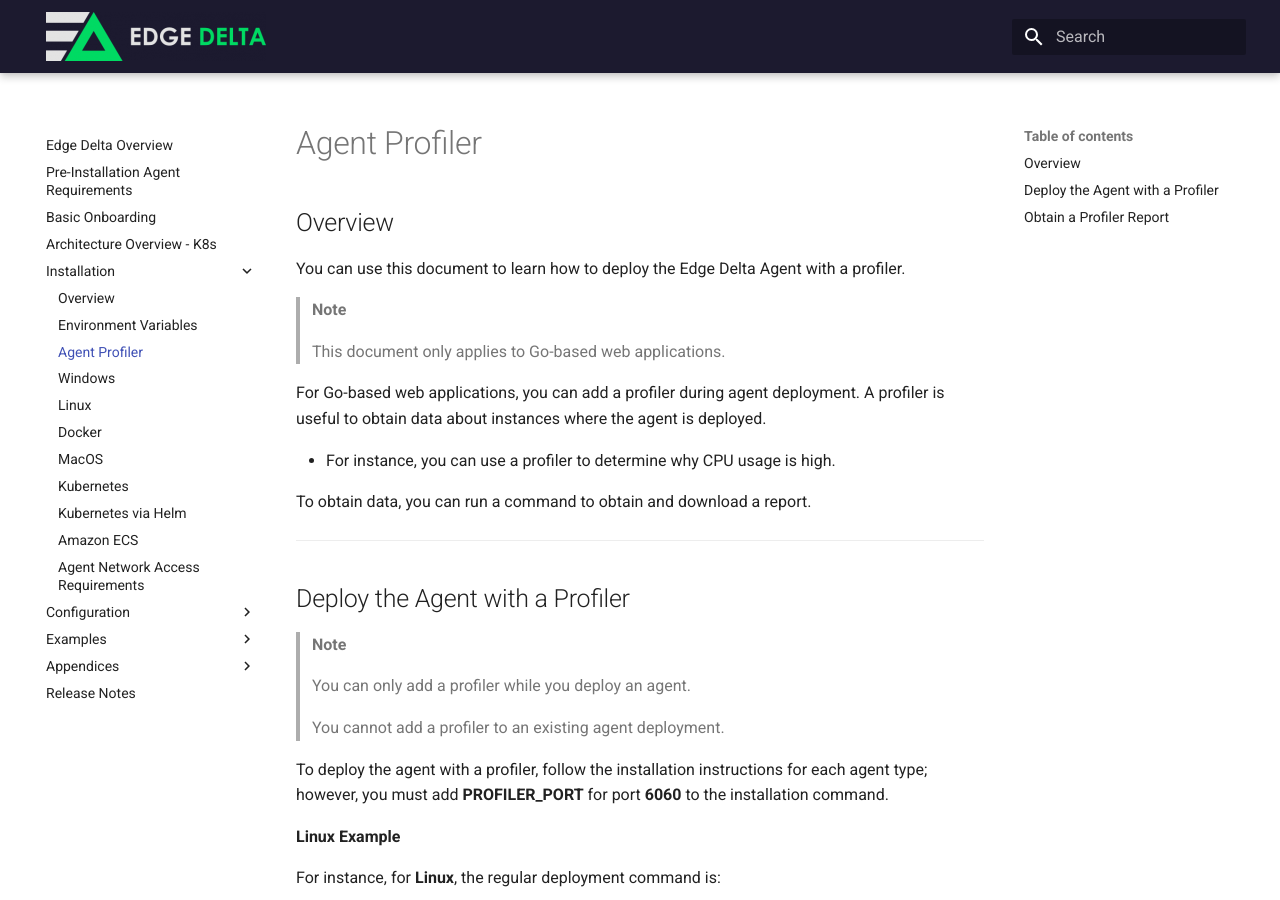
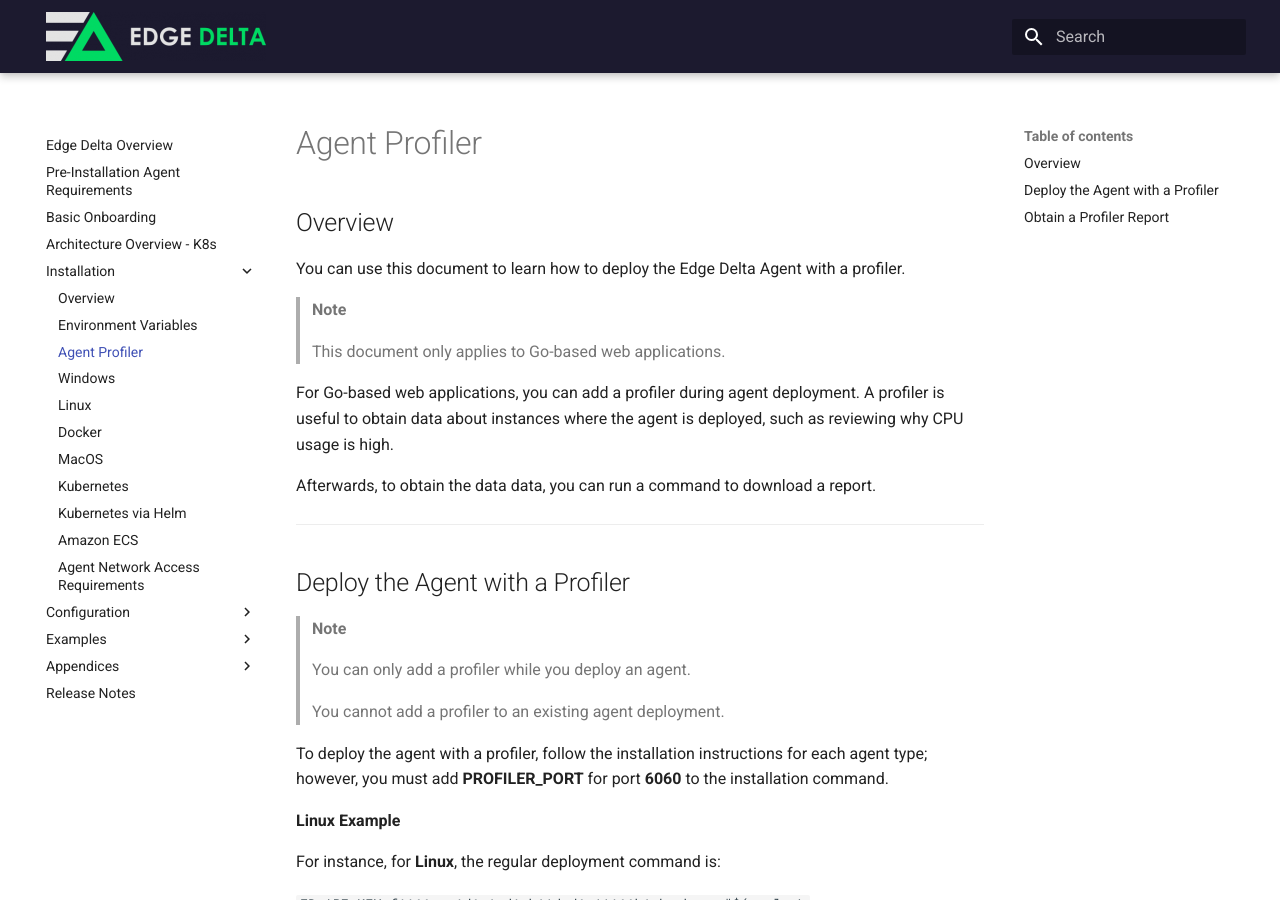
Before and after one commit to edgedelta/docs, an MkDocs documentation site: the page built from docs/installation/add-profiler-agent.md, in a window 1280 px wide and 900 px high. Built offline with MkDocs 1.6.1 and Material for MkDocs 9.7.7, drawn with Linux system fonts in a browser that asks for light colours.

Commit message:
Update add-profiler-agent.md

```diff
--- a/docs/installation/add-profiler-agent.md
+++ b/docs/installation/add-profiler-agent.md
@@ -7,11 +7,9 @@ You can use this document to learn how to deploy the Edge Delta Agent with a pro
 >
 > This document only applies to Go-based web applications.
 
-For Go-based web applications, you can add a profiler during agent deployment. A profiler is useful to obtain data about instances where the agent is deployed.
+For Go-based web applications, you can add a profiler during agent deployment. A profiler is useful to obtain data about instances where the agent is deployed, such as reviewing why CPU usage is high.
 
--   For instance, you can use a profiler to determine why CPU usage is high.
-
-To obtain data, you can run a command to obtain and download a report.
+Afterwards, to obtain the data data, you can run a command to download a report.
 
 * * * * *
 
```
